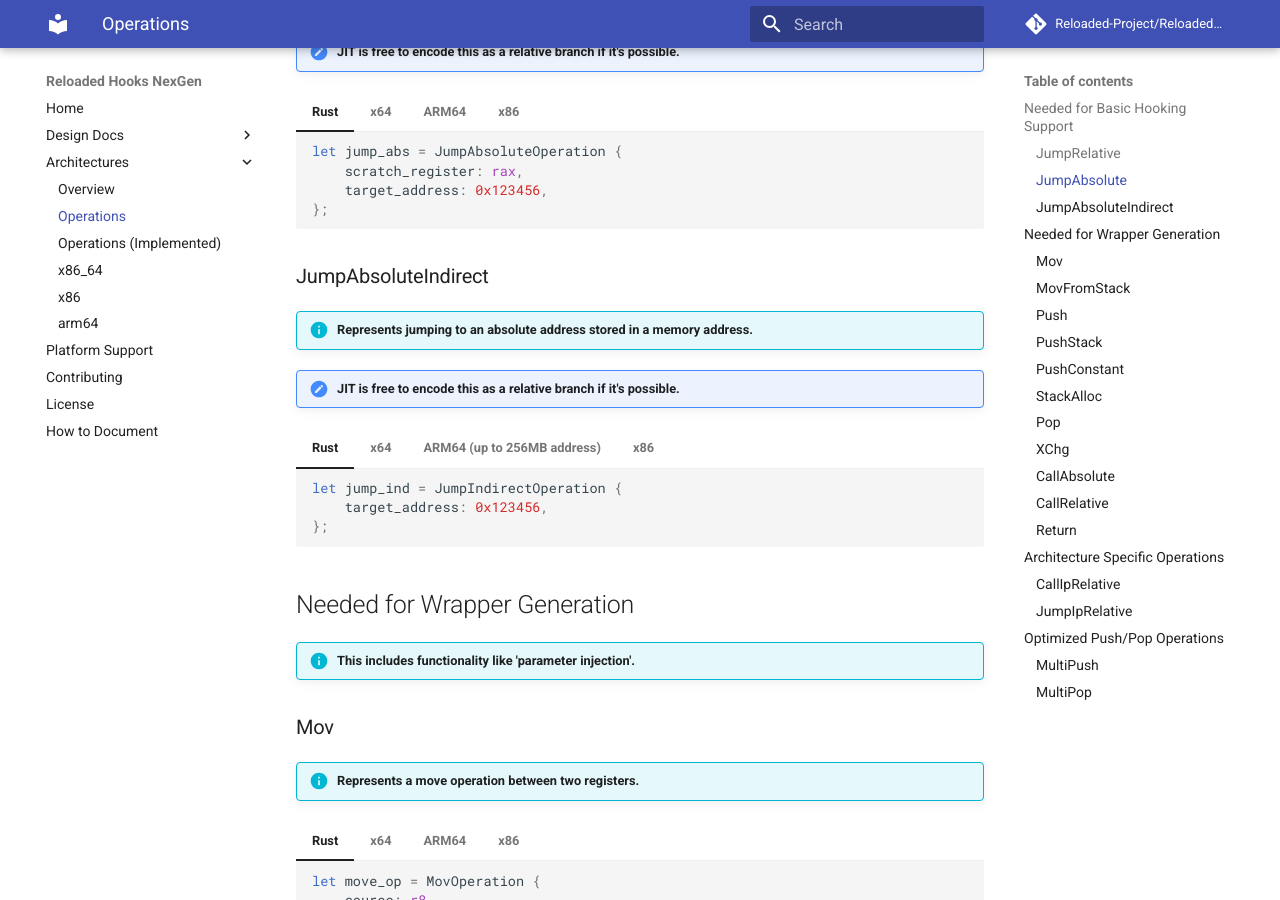
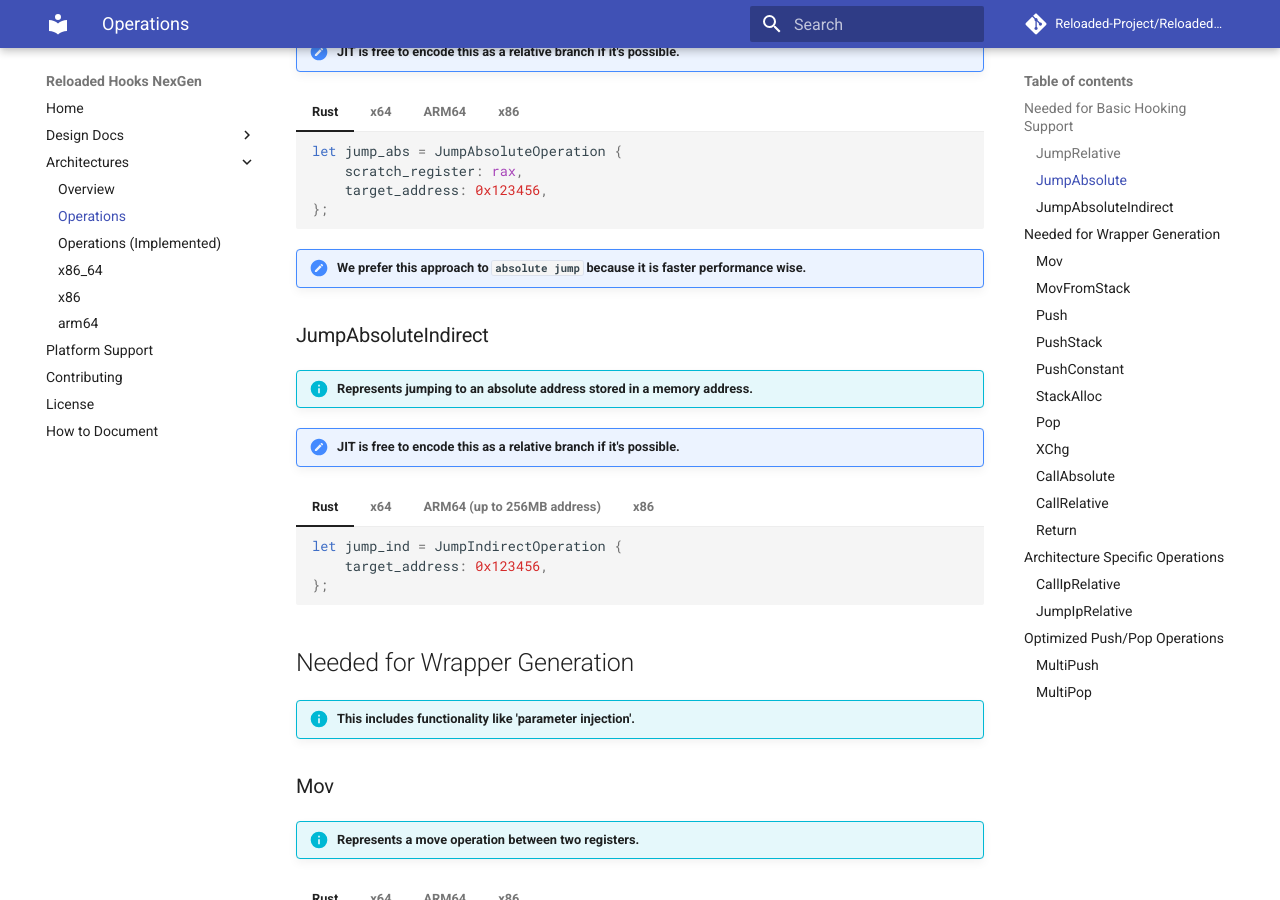
Before and after one commit to Reloaded-Project/Reloaded.Hooks-rs, an MkDocs documentation site: the page built from docs/arch/operations.md, in a window 1280 px wide and 900 px high, scrolled down 702 px. Built offline with MkDocs 1.6.1 and Material for MkDocs 9.7.7, drawn with Linux system fonts in a browser that asks for light colours; comment, search, counter and statistics services are not loaded.

Commit message:
Added: Performance note.

````diff
--- a/docs/arch/operations.md
+++ b/docs/arch/operations.md
@@ -72,6 +72,8 @@
     mov eax, 0x123456 ; Move target address into eax
     jmp eax ; Jump to address in eax
     ```
+
+!!! note "We prefer this approach to `absolute jump` because it is faster performance wise."
 
 ### JumpAbsoluteIndirect
 
````
